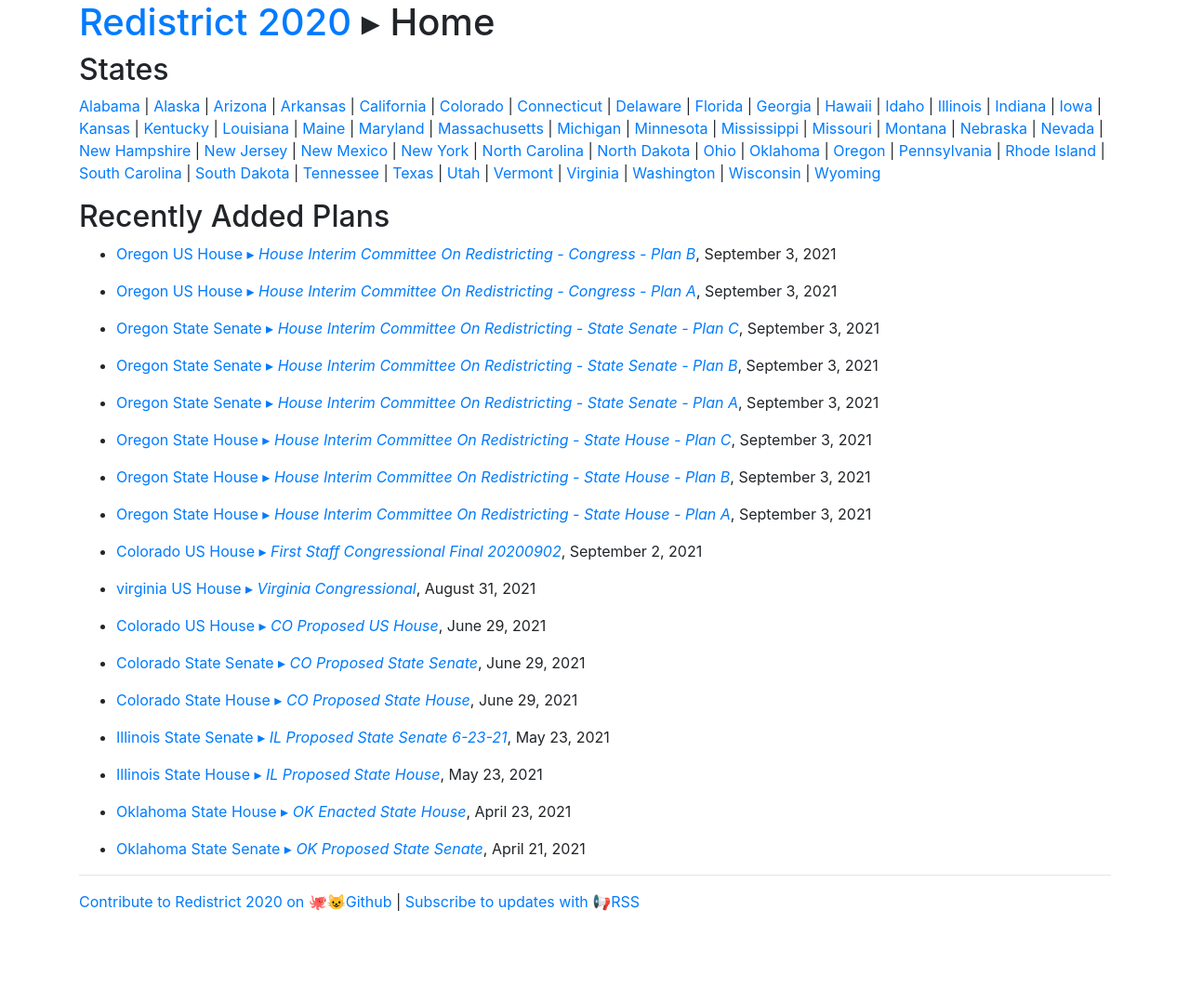
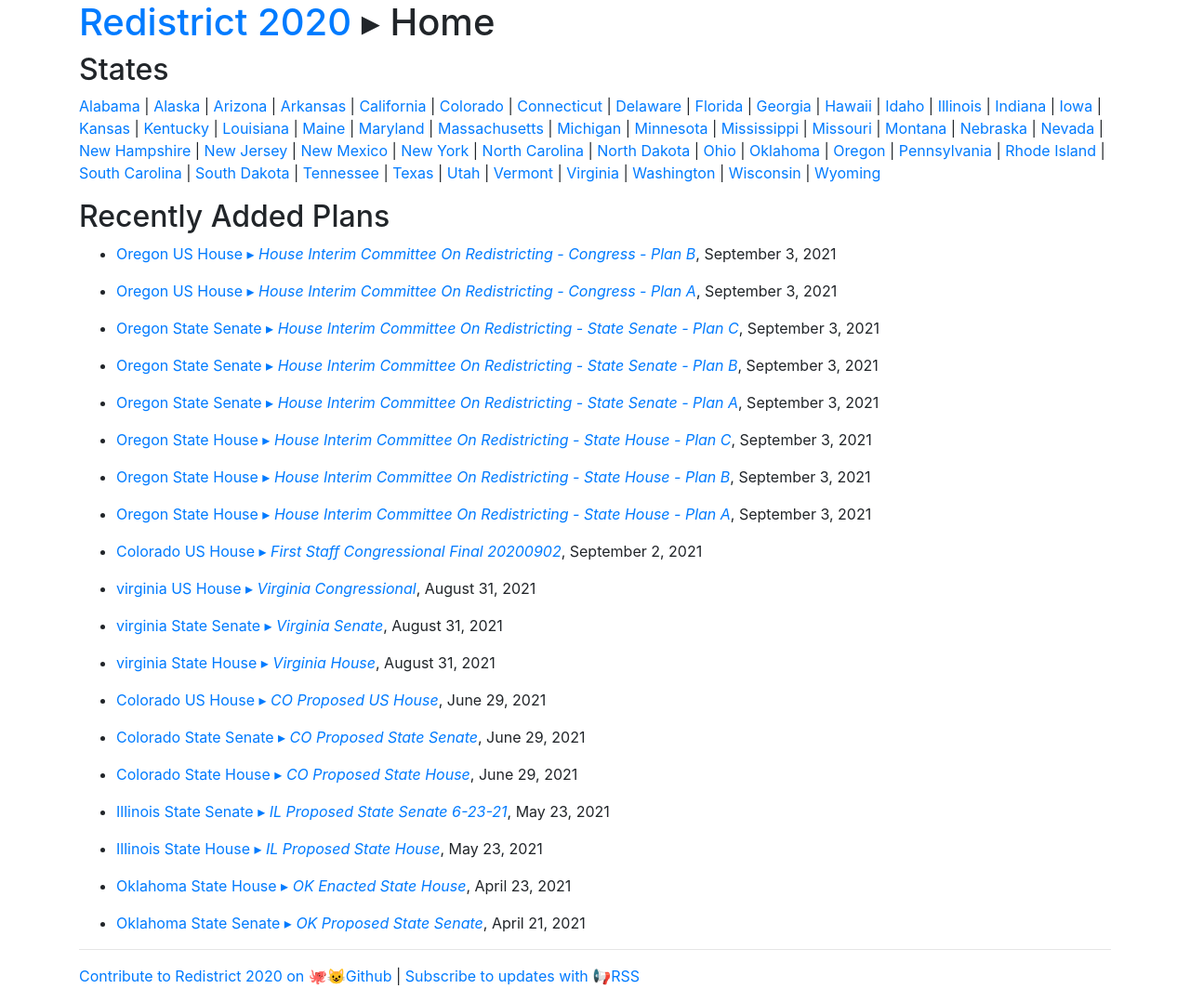
Before and after one commit to PlanScore/Redistrict2020, a Jekyll site: the page built from index.md, in a window 1280 px wide. Shown: the whole page at 93% size. Built offline with Jekyll 4.4.1, drawn with Linux system fonts in a browser that asks for light colours; before the commit the page ends 998 px from its top, so only the background shows below that.

Commit message:
Virginia Plans 08-31-21

```diff
--- /dev/null
+++ b/_plans/VA-2021-08-state-house.md
@@ -0,0 +1,18 @@
+---
+state: virginia
+title: "Virginia House"
+body: State House
+date: 2021-08-31
+authoritative_link: https://virginiaredistricting.org/legdistricting/virginia/comment_links
+planscore_link: https://planscore.campaignlegal.org/plan.html?20210908T035247.548671016Z
+davesredist_link: https://davesredistricting.org/join/968aef1e-521f-458c-abc3-d9a09f09cada
+districtbuilder_link: https://app.districtbuilder.org/projects/0985ddb7-f2c1-431c-bff8-12d4b6392fb6
+blockassignment_file: /files/VA-2021-08/Virginia_State_House_08-31-21.zip
+five38_link:
+shapefile_file:
+simplegeojson_file:
+
+layout: plan-page
+---
+
+{{ page.title }}
--- /dev/null
+++ b/_plans/VA-2021-08-state-senate.md
@@ -0,0 +1,18 @@
+---
+state: virginia
+title: "Virginia Senate"
+body: State Senate
+date: 2021-08-31
+authoritative_link: https://virginiaredistricting.org/legdistricting/virginia/comment_links
+planscore_link: https://planscore.campaignlegal.org/plan.html?20210908T034650.758522863Z
+davesredist_link: https://davesredistricting.org/join/baa79f08-df05-4500-8e3e-57a361131e66
+districtbuilder_link: https://app.districtbuilder.org/projects/3e73132c-8c49-4f18-a781-5bbdb9cfdaa2
+blockassignment_file: /files/VA-2021-08/Virginia_State_Senate_08-31-21.zip
+five38_link:
+shapefile_file:
+simplegeojson_file:
+
+layout: plan-page
+---
+
+{{ page.title }}
```
Also changed, not shown: _plans/VA-2021-08-ushouse.md (+4 -4 lines), 3 other files.
